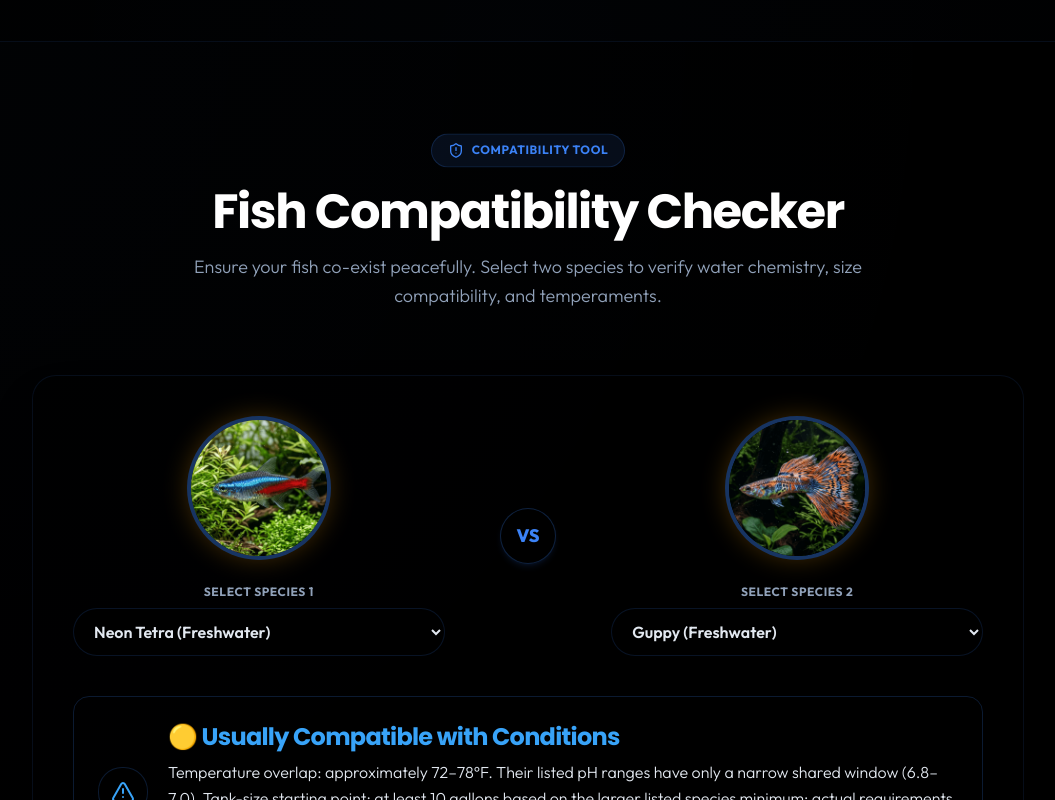
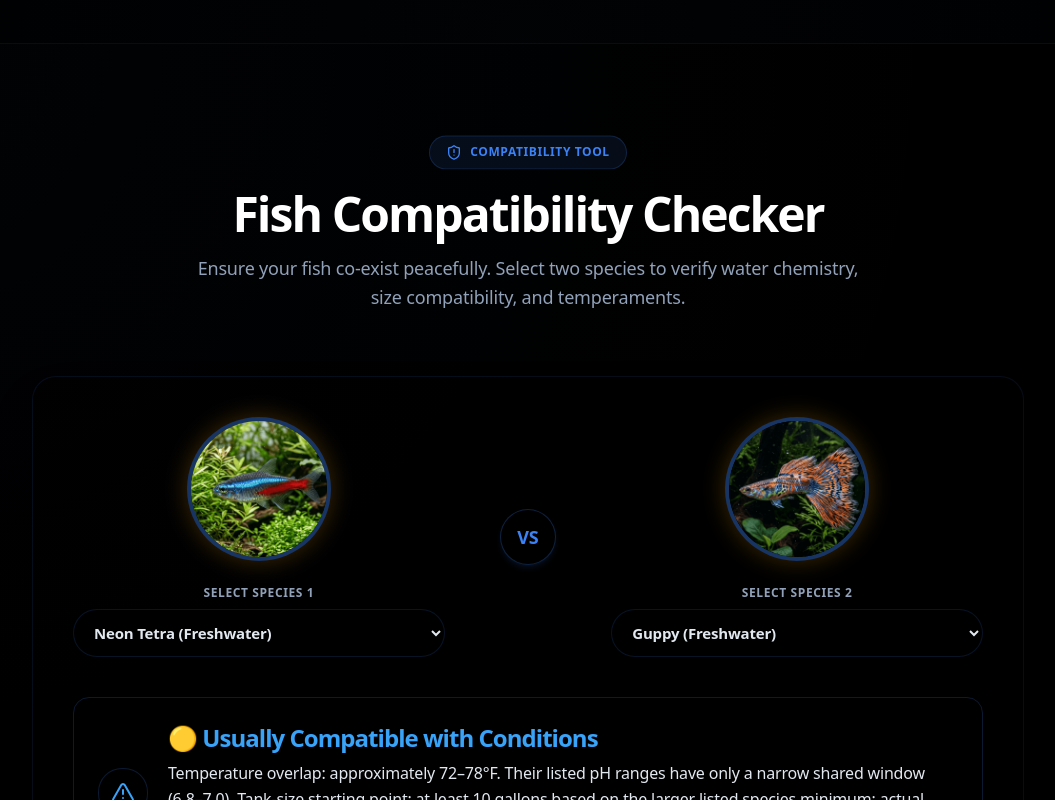
Before and after one commit to roshan773/AquaVersa, a Next.js app: page / in a window 1280 px wide. Shown: the part 4920-5720 px from the top of the page, without its empty margins (112-1167 px from the left). Built offline with nearby package versions, Linux system fonts and the light colour scheme.

Commit message:
feat: initialize project styling with Tailwind CSS theme configuration and set up root layout metadata

```diff
--- a/app/globals.css
+++ b/app/globals.css
@@ -1,11 +1,10 @@
-@import url('https://fonts.googleapis.com/css2?family=Outfit:wght@300;400;500;600;700;800&family=Space+Grotesk:wght@400;500;600;700&display=swap');
 @import "tailwindcss";
 
 @custom-variant dark (&:where(.dark, .dark *));
 
 @theme {
-  --font-sans: 'Outfit', sans-serif;
-  --font-poppins: 'Space Grotesk', sans-serif;
+  --font-sans: var(--font-inter), sans-serif;
+  --font-poppins: var(--font-space-grotesk), sans-serif;
 
   --color-background: hsl(var(--background));
   --color-foreground: hsl(var(--foreground));
@@ -183,11 +182,14 @@
     background-color: var(--color-background);
     color: var(--color-foreground);
     font-feature-settings: "rlig" 1, "calt" 1;
+    font-size: 0.9375rem;
+    line-height: 1.6;
+    letter-spacing: -0.0125em;
   }
 
   h1, h2, h3, h4, h5, h6 {
     font-weight: 700;
-    letter-spacing: -0.03em;
+    letter-spacing: -0.04em;
   }
 }
 
--- a/app/layout.tsx
+++ b/app/layout.tsx
@@ -1,12 +1,12 @@
 import type { Metadata } from "next";
-import { Inter, Poppins } from "next/font/google";
+import { Inter, Space_Grotesk } from "next/font/google";
 import "./globals.css";
 
 const inter = Inter({ subsets: ["latin"], variable: "--font-inter" });
-const poppins = Poppins({
+const spaceGrotesk = Space_Grotesk({
   weight: ["400", "500", "600", "700"],
   subsets: ["latin"],
-  variable: "--font-poppins",
+  variable: "--font-space-grotesk",
 });
 
 export const metadata: Metadata = {
@@ -93,7 +93,7 @@ export default function RootLayout({
           }}
         />
       </head>
-      <body className={`${inter.variable} ${poppins.variable} font-sans antialiased min-h-screen flex flex-col`}>
+      <body className={`${inter.variable} ${spaceGrotesk.variable} font-sans antialiased min-h-screen flex flex-col`}>
           <SitePreloader />
           <Navbar />
           <StatsProvider>
```
